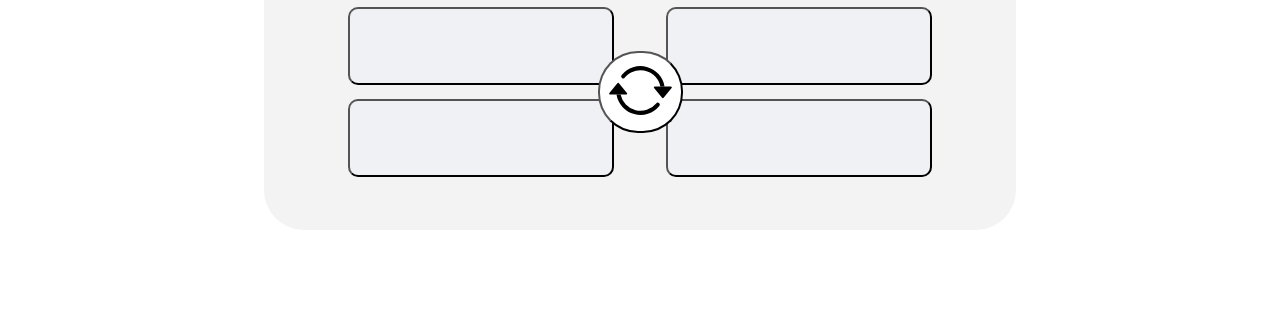
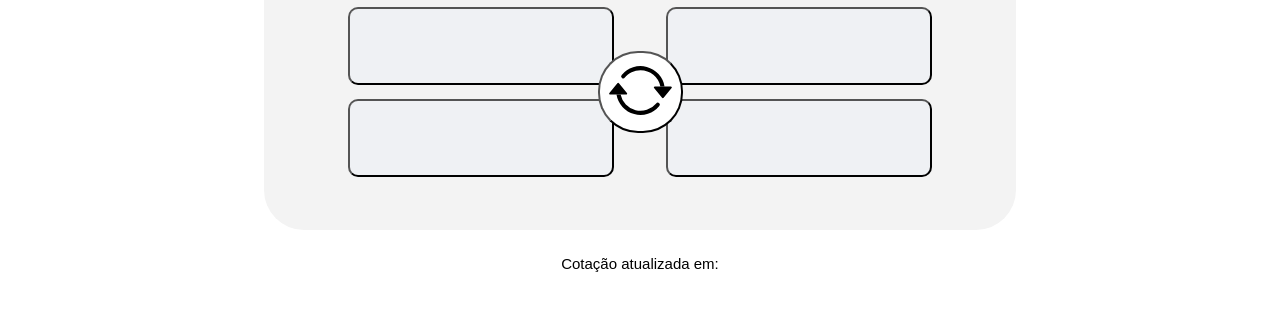
Before and after one commit to ThiagoCmrg/Currency-Conversion, a plain HTML site: page index.html in a window 1280 px wide. Shown: the part 226-536 px from the top of the page. Drawn offline with Linux system fonts and the light colour scheme; a web font is replaced by a local one.

Commit message:
Feature de atualização em tempo real sobre cotação

```diff
--- a/index.html
+++ b/index.html
@@ -27,8 +27,9 @@
                 <td><button class="btn"></button></td>
                  <td><button class="btn"></button></td>
             </tr>
-
         </table>
     </div>
+    <div class="Atualizacao">
+        <p><center>Cotação atualizada em:</center></p>
+    </div>
 </body>
-</html>
--- a/style.css
+++ b/style.css
@@ -69,3 +69,9 @@
     z-index: 2;
 
 }
+
+.Atualizacao{
+    color: rgb(0, 0, 0);
+    font-family: Arial, Helvetica, sans-serif;
+    font-size: 15px;
+}
```
